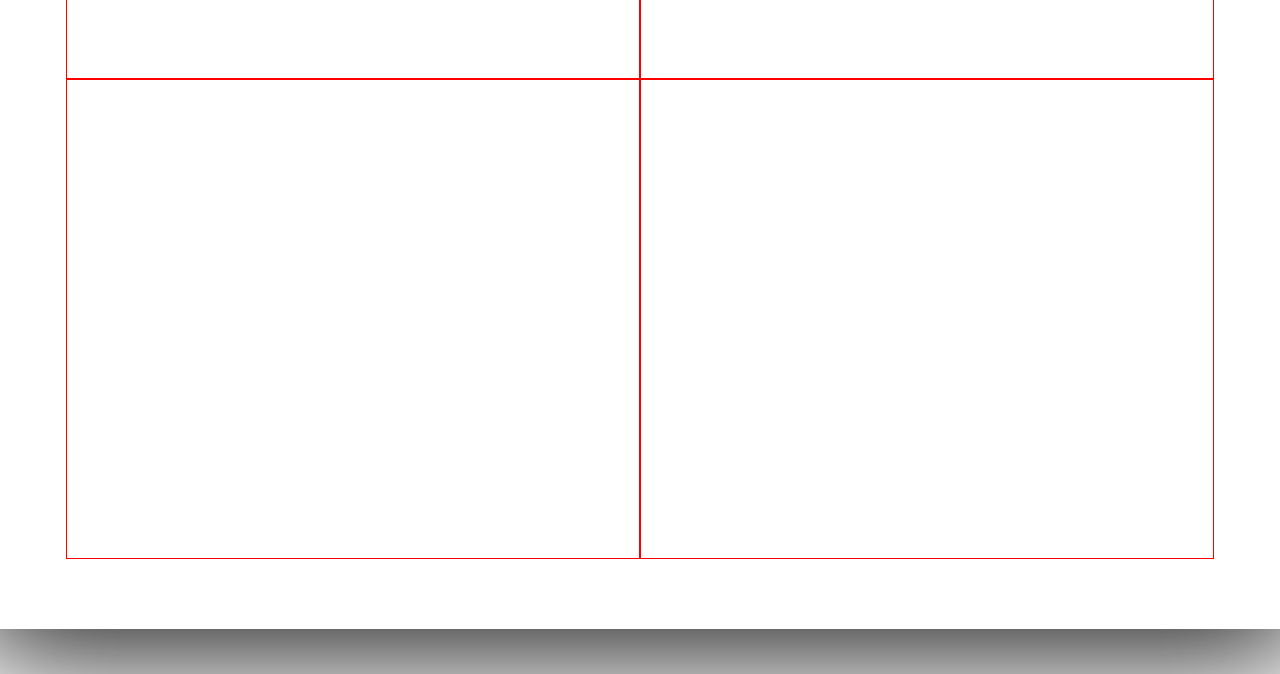
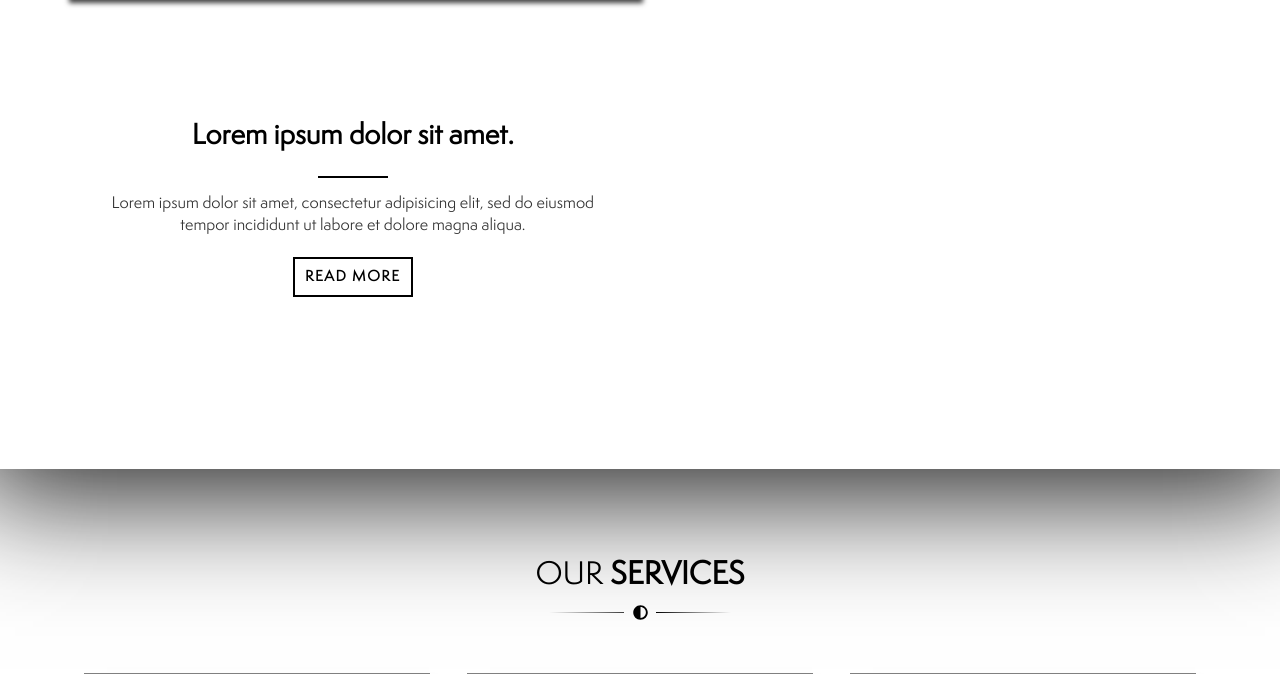
Before and after one commit to adrian-derose6/creative-agency-landing-page, a PHP site: page / in a window 1280 px wide. Shown: the part 1405-2079 px from the top of the page. Run offline with PHP 8.4, Linux system fonts and the light colour scheme; some libraries are stand-ins or nearby versions.

Commit message:
Preliminary about page

```diff
--- a/css/landing-page.css
+++ b/css/landing-page.css
@@ -272,8 +272,7 @@ h3 {
 }
 
 .about-grid-box {
-    border: 1px solid red;
-    height: 60%;
+    min-height: 50%;
     padding: 3%;
     display: flex;
     flex-direction: column;
@@ -281,9 +280,65 @@ h3 {
     align-items: center;
 }
 
+#about-image1 {
+    background-color: gray;
+    background-image: url('../photos/equipment.jpg');
+    background-position: center;
+    background-size: cover;
+    -webkit-box-shadow: 3px 4px 5px 0px rgba(0,0,0,0.75);
+    -moz-box-shadow: 3px 4px 5px 0px rgba(0,0,0,0.75);
+    box-shadow: 3px 4px 5px 0px rgba(0,0,0,0.75);
+}
+
 .about-caption {
     text-align: center;
     font-weight: 800;
+    font-size: 1.9em;
+    color: black;
+}
+
+.about-separator {
+    width: 70px;
+    background-color: black;
+    height: 2px;
+    margin-top: 15px;
+    margin-bottom: 15px;
+}
+
+.about-description {
+    text-align: center;
+    font-size: 1.1em;
+}
+
+.read-more-button {
+    height: 40px;
+    width: 120px;
+    margin-top: 2%;
+    border: 2px solid black;
+    color: black;
+    text-align: center;
+    font-weight: 700;
+    letter-spacing: 1.5px;
+    display: flex;
+    align-items: center;
+    justify-content: center;
+    cursor: pointer;
+    -webkit-transition: background 0.5s ease-in-out;
+    -moz-transition: background 0.5s ease-in-out;
+    -ms-transition: background 0.5s ease-in-out;
+    -o-transition: background 0.5s ease-in-out;
+    transition: background 0.5s ease-in-out;
+    -webkit-transition: color 0.5s ease-in-out;
+    -moz-transition: color 0.5s ease-in-out;
+    -ms-transition: color 0.5s ease-in-out;
+    -o-transition: color 0.5s ease-in-out;
+    transition: color 0.5s ease-in-out;
+    background: transparent;
+}
+
+.read-more-button:hover {
+    background: black;
+    color: white;
 }
 
 .service-box {
--- a/home.html
+++ b/home.html
@@ -89,7 +89,7 @@
             <div class="container">
                 <div class="row">
                     <div class="header-div col-xs-6 center-block" style="float: none;">
-                        <h2><span class="header-bold">ABOUT OUR AGENCY</span></h2>
+                        <h2><span class="header-bold">WHAT WE DO</span></h2>
                         <div class="separator-div">
                             <hr class="separator-left">
                             <i class="fas fa-adjust separator-icon"></i>
@@ -100,13 +100,24 @@
             </div>
             <div class="container main-content">
                 <div class="row">
-                    <div class="col-xs-12 col-md-6 about-grid-box">
+                    <div class="col-xs-12 col-md-6 about-grid-box" id="about-image1">
 
                     </div>
                     <div class="col-xs-12 col-md-6 about-grid-box">
                         <h2 class="about-caption">We create top-tier designs.</h2>
+                        <span class="about-separator"></span>
+                        <p class="about-description">Lorem ipsum dolor sit amet, consectetur adipisicing elit, sed do eiusmod tempor incididunt ut labore et dolore magna aliqua.</p>
+                        <div class="read-more-button">
+                            READ MORE
+                        </div>
                     </div>
                     <div class="col-xs-12 col-md-6 about-grid-box">
+                        <h2 class="about-caption">Lorem ipsum dolor sit amet.</h2>
+                        <span class="about-separator"></span>
+                        <p class="about-description">Lorem ipsum dolor sit amet, consectetur adipisicing elit, sed do eiusmod tempor incididunt ut labore et dolore magna aliqua.</p>
+                        <div class="read-more-button">
+                            READ MORE
+                        </div>
                     </div>
                     <div class="col-xs-12 col-md-6 about-grid-box">
                     </div>
--- a/photos/desktop.ini
+++ b/photos/desktop.ini
@@ -11,3 +11,4 @@ pete-bellis-401355-unsplash.jpg=@pete-bellis-401355-unsplash,0
 joe-gardner-149699-unsplash.jpg=@joe-gardner-149699-unsplash,0
 caleb-lucas-474322-unsplash.jpg=@caleb-lucas-474322-unsplash,0
 philipe-cavalcante-539505-unsplash.jpg=@philipe-cavalcante-539505-unsplash,0
+hector-martinez-110928-unsplash.jpg=@hector-martinez-110928-unsplash,0
```
Also changed, not shown: 1 other file.
